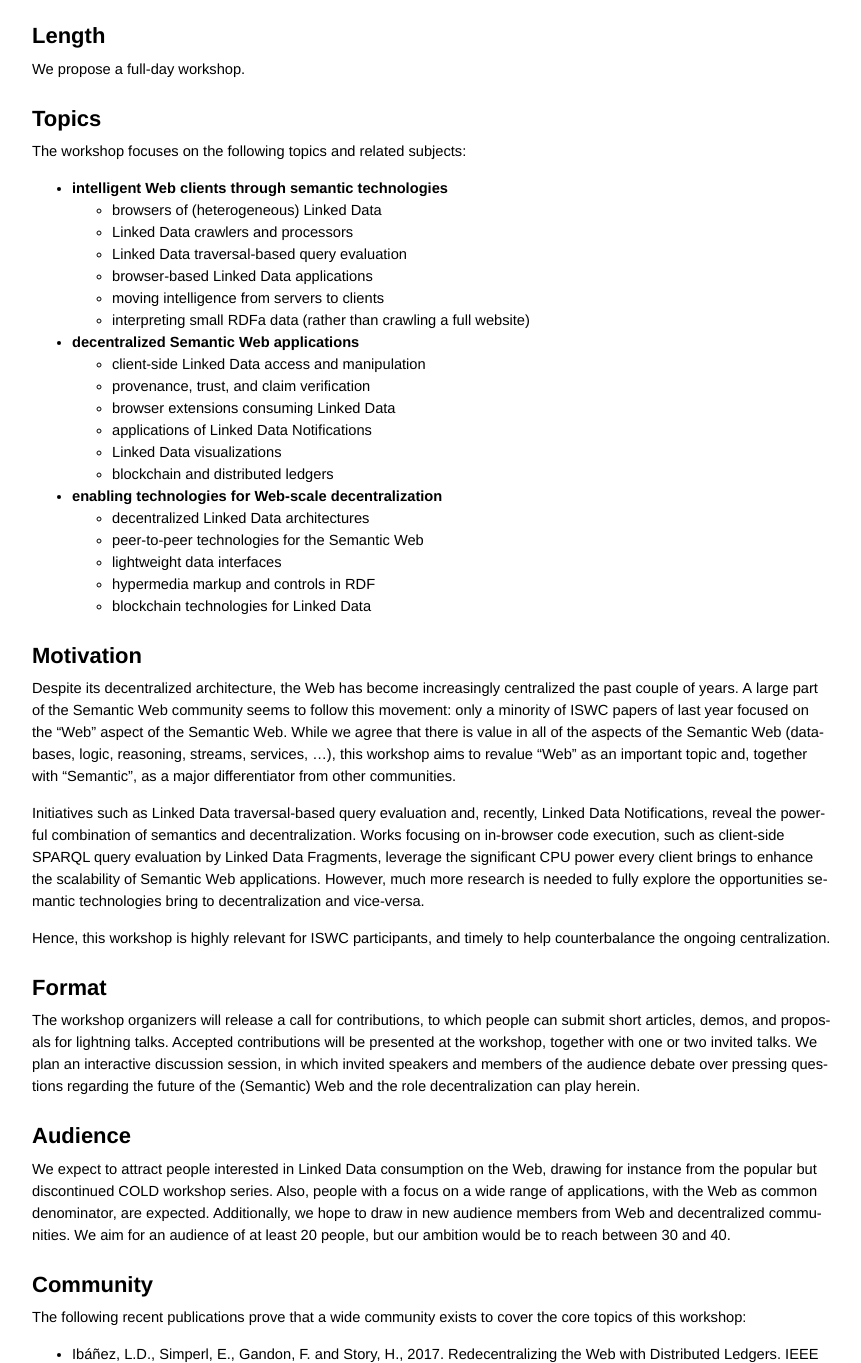
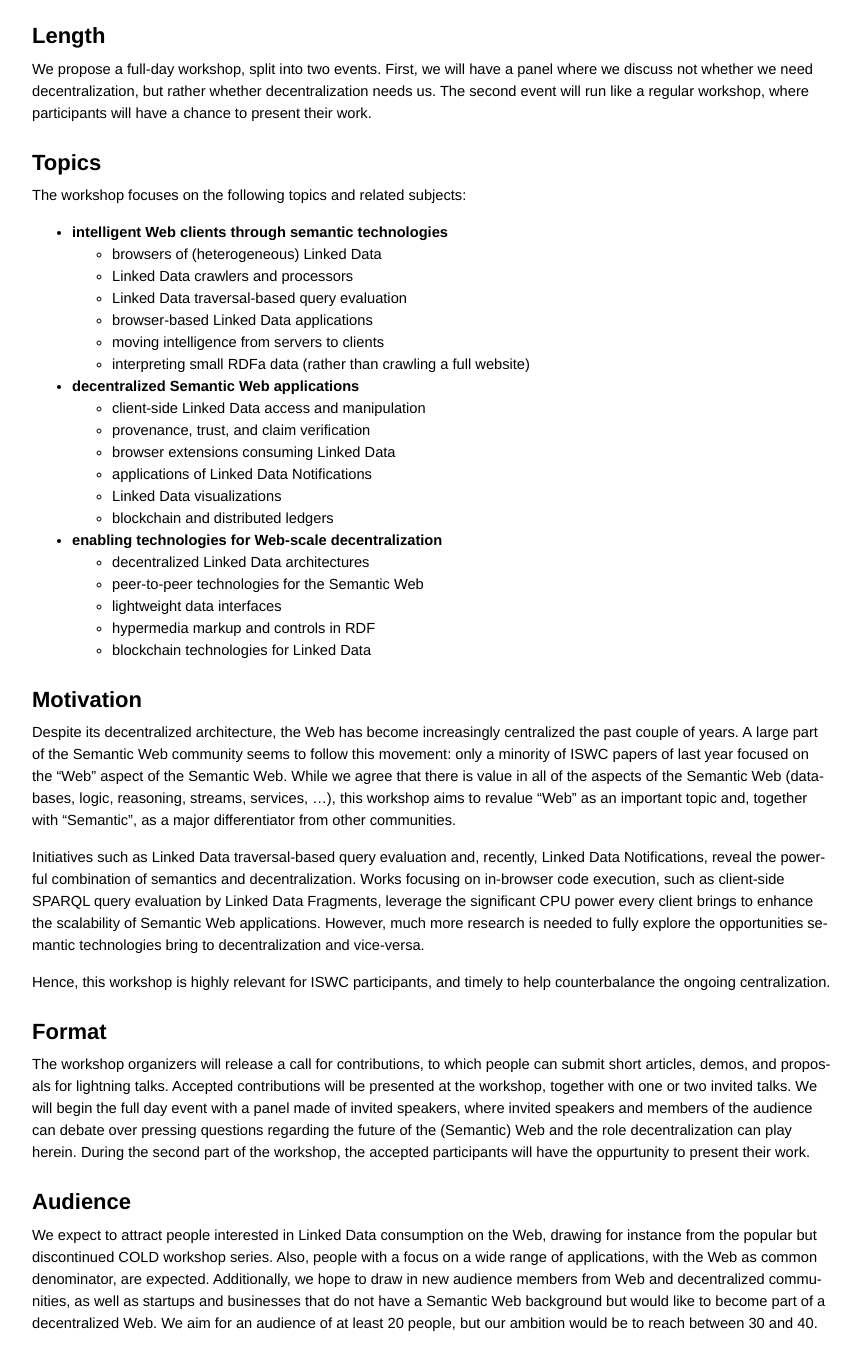
Before and after one commit to DeSemWeb/ISWC2019-Workshop-Proposal, a plain HTML site: page index.html in a window 1280 px wide. Shown: the part 395-1758 px from the top of the page, without its empty margins (208-1069 px from the left). Drawn offline with Linux system fonts and the light colour scheme.

Commit message:
added feedback from email

```diff
--- a/index.html
+++ b/index.html
@@ -52,7 +52,10 @@
       <h2>Length</h2>
       <!-- Half-day or full-day -->
       <p>
-        We propose a full-day workshop.
+        We propose a full-day workshop, split into two events. First, we will have
+        a panel where we discuss not whether we need decentralization, but rather
+        whether decentralization needs us. The second event will run like a regular
+        workshop, where participants will have a chance to present their work.
       </p>
     </section>
 
@@ -143,11 +146,12 @@
         and proposals for lightning talks.
         Accepted contributions will be presented at the workshop,
         together with one or two invited talks.
-        We plan an interactive discussion session,
-        in which invited speakers and members of the audience
-        debate over pressing questions
-        regarding the future of the (Semantic) Web
+        We will begin the full day event with a panel made of invited speakers,
+        where invited speakers and members of the audience can debate over
+        pressing questions regarding the future of the (Semantic) Web
         and the role decentralization can play herein.
+        During the second part of the workshop, the accepted participants will
+        have the oppurtunity to present their work.
       </p>
     </section>
 
@@ -162,7 +166,9 @@
         with the Web as common denominator,
         are expected.
         Additionally, we hope to draw in new audience members
-        from Web and decentralized communities.
+        from Web and decentralized communities, as well as startups and businesses
+        that do not have a Semantic Web background but would like to become part
+        of a decentralized Web.
         We aim for an audience of at least 20 people,
         but our ambition would be to reach between 30 and 40.
       </p>
```
